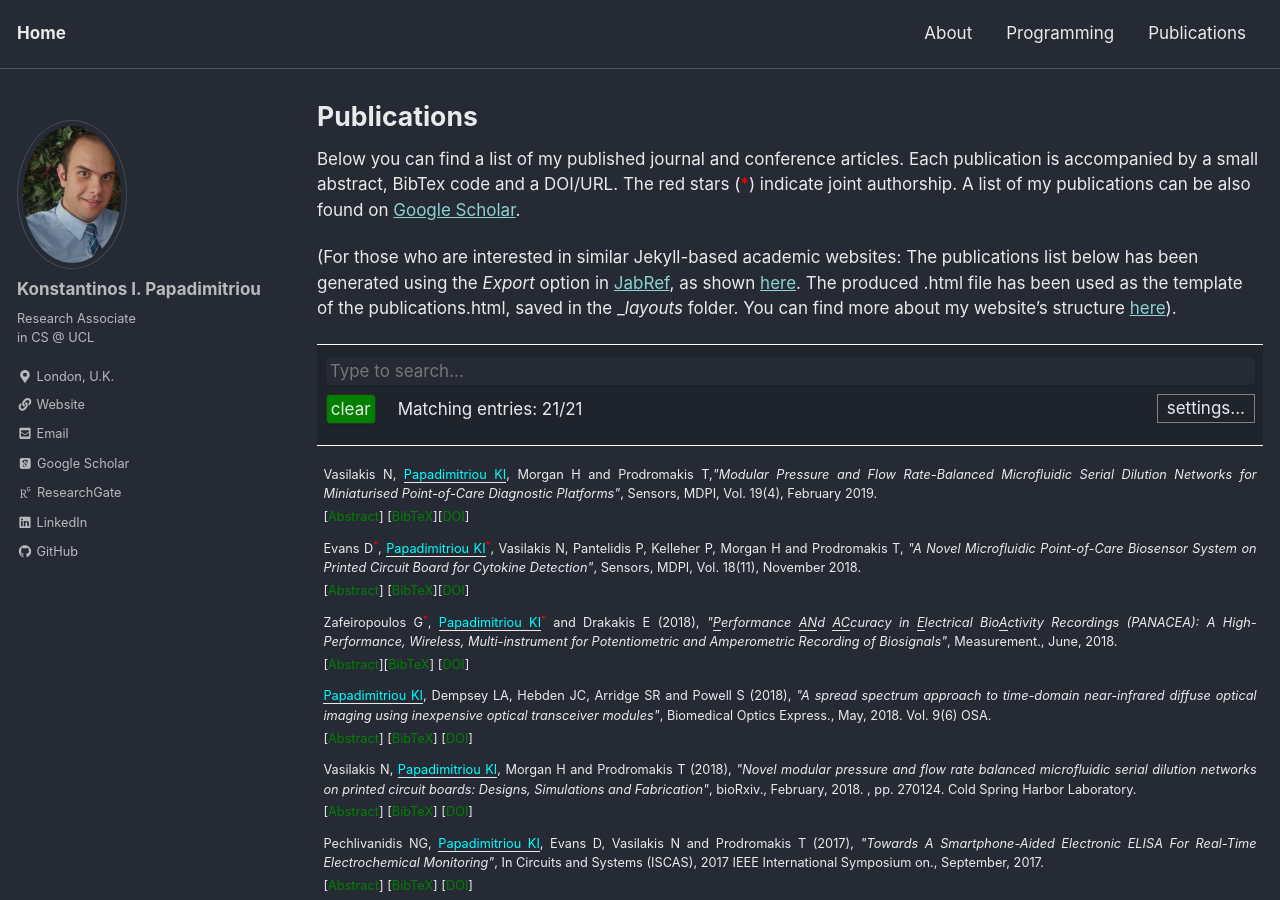
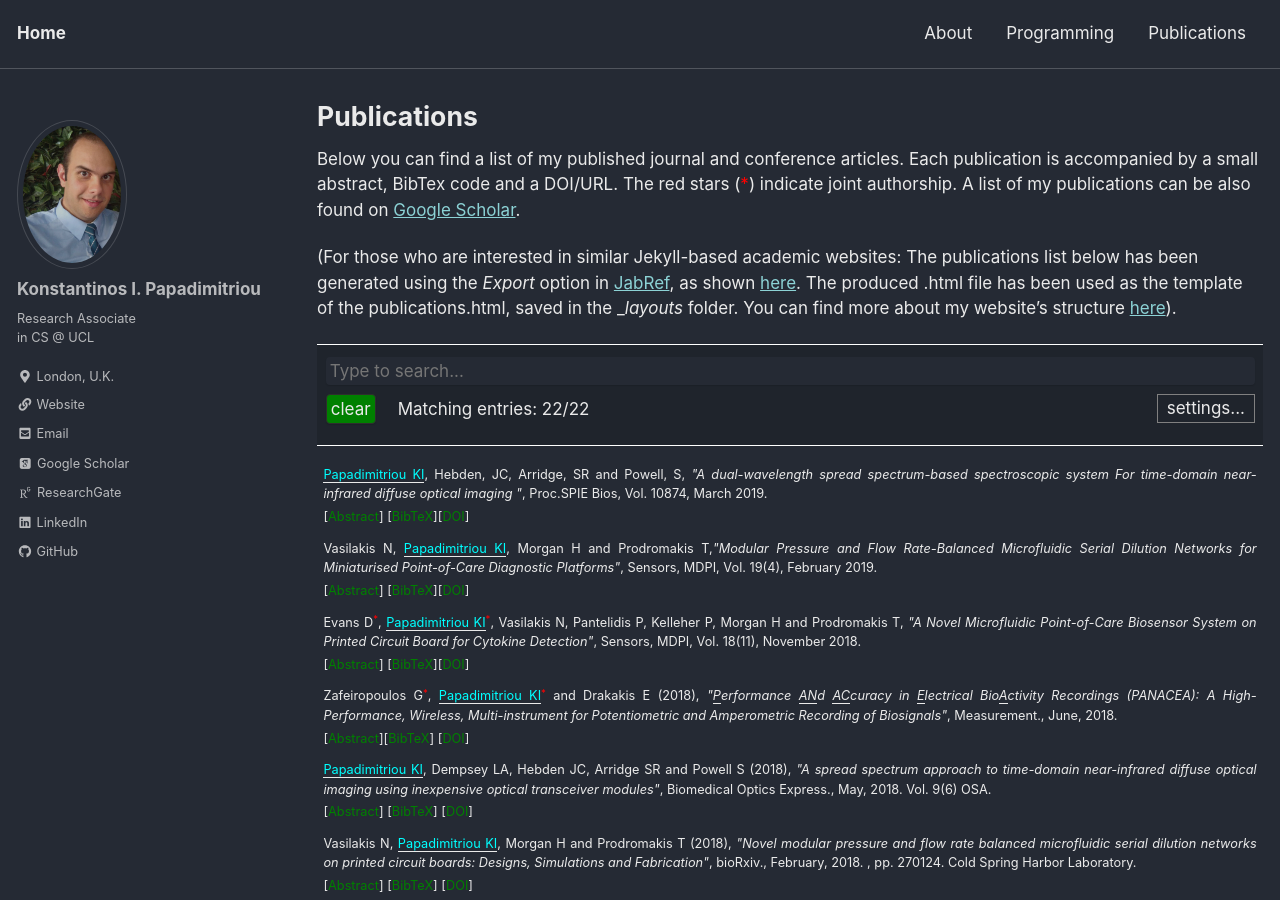
Before and after one commit to kostaspapadimitriou/kostaspapadimitriou.github.io, a Jekyll site: the page built from Publications.md, in a window 1280 px wide and 900 px high. Built offline with Jekyll 4.4.1, drawn with Linux system fonts in a browser that asks for light colours; nearby versions of some CDN libraries; some web fonts are replaced.

Commit message:
Update publications.html

```diff
--- a/_layouts/publications.html
+++ b/_layouts/publications.html
@@ -426,6 +426,28 @@ p.infolinks { margin: 0.3em 0em 0em 0em; padding: 0px; }
 </form>
 <table id="qs_table" border="1">
 <tbody>
+<tr id="Papadimitriou2019SPIE" class="entry">
+	<td><font color="aqua"> <u>Papadimitriou KI</u></font>, Hebden, JC, Arridge, SR and Powell, S, <i>"A dual-wavelength spread spectrum-based spectroscopic system For time-domain near-infrared diffuse optical imaging "</i>, Proc.SPIE Bios, Vol. 10874, March 2019.
+	<p class="infolinks">[<a href="javascript:toggleInfo('Papadimitriou2019SPIE','abstract')">Abstract</a>] [<a href="javascript:toggleInfo('Papadimitriou2019SPIE','bibtex')">BibTeX</a>][<a href="https://doi.org/10.1117/12.2507992" target="_blank">DOI</a>]</p>
+	</td>
+</tr>
+<tr id="abs_Papadimitriou2019SPIE" class="abstract noshow">
+	<td><b>Abstract</b>: We advance our previous research on spread spectrum spectroscopy by adding spectroscopic functionality using a custom-made optical transceiver. The new transceiver module features a 680nm communications-grade verticalcavity surface-emitting laser (VCSEL) and matches the performance of commercial 10Gb/s optical transceivers, which allow for a sub-ns instrument response. The optical power of the VCSEL can be software-adjusted up to 2mW with ∼40μA driving current resolution. This module, combined with a commercially available Gigabit optical transceiver at 850nm, allows us to derive information about the optical properties of tissue-equivalent phantoms and the concentration of various haemodynamic parameters in in vivo measurements.</td>
+</tr>
+<tr id="bib_Papadimitriou2019SPIE" class="bibtex noshow">
+<td><b>BibTeX</b>:
+<pre>
+@proceeding{Papadimitriou2019SPIE,
+  author = {Papadimitriou, Konstantinos I and Hebden, Jeremy C and Arridge, Simon R and Powell, Samuel},
+  title = {A dual-wavelength spread spectrum-based spectroscopic system For time-domain near-infrared diffuse optical imaging},
+  journal = {Proc.SPIE},
+  year = {2019},
+  volume = {10874},
+  pages = {10874 - 10874 - 9},
+  doi = {https://doi.org/10.1117/12.2507992}
+}
+</pre></td>
+</tr>
 <tr id="vasilakis2019modular" class="entry">
 	<td>Vasilakis N, <font color="aqua"> <u>Papadimitriou KI</u></font>, Morgan H and Prodromakis T,<i>"Modular Pressure and Flow Rate-Balanced Microfluidic Serial Dilution Networks for Miniaturised Point-of-Care Diagnostic Platforms"</i>, Sensors, MDPI, Vol. 19(4), February 2019.
 	<p class="infolinks">[<a href="javascript:toggleInfo('vasilakis2019modular','abstract')">Abstract</a>] [<a href="javascript:toggleInfo('vasilakis2019modular','bibtex')">BibTeX</a>][<a href="https://doi.org/10.3390/s19040911" target="_blank">DOI</a>]</p>
```
